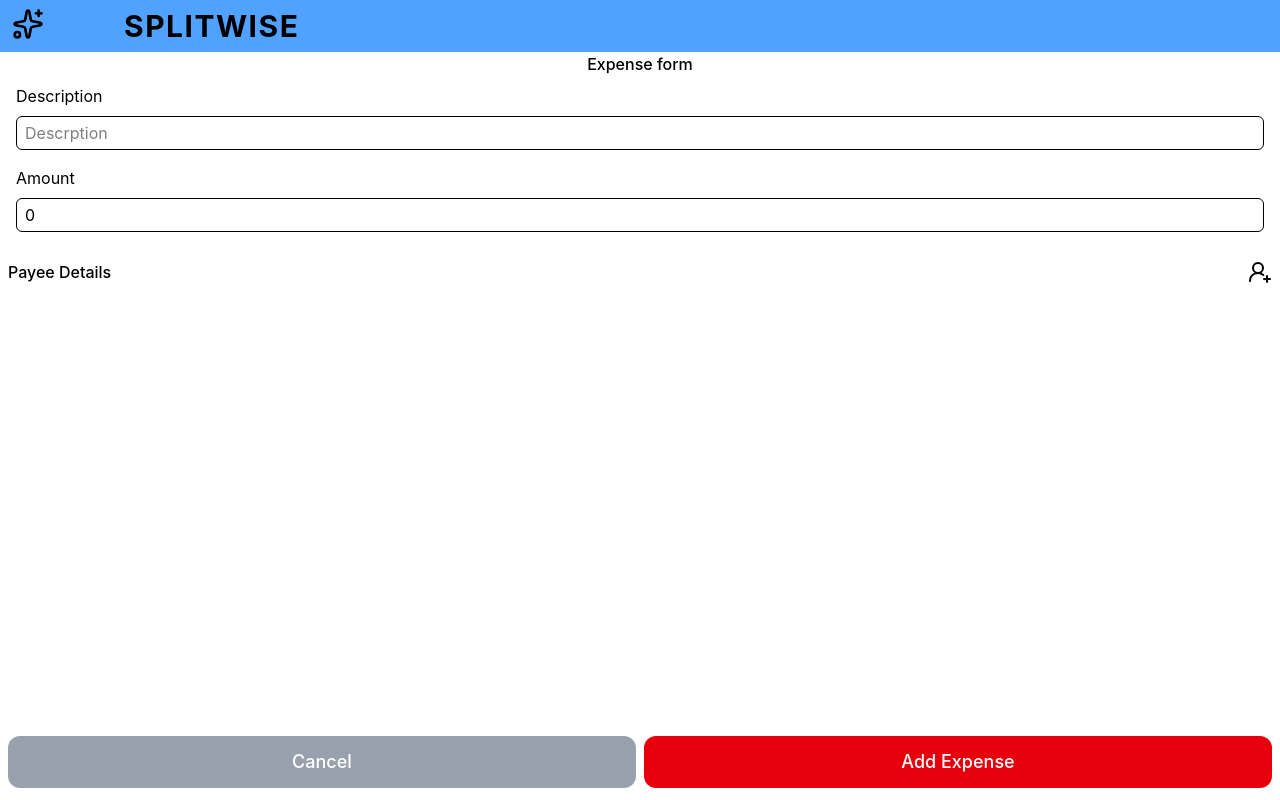
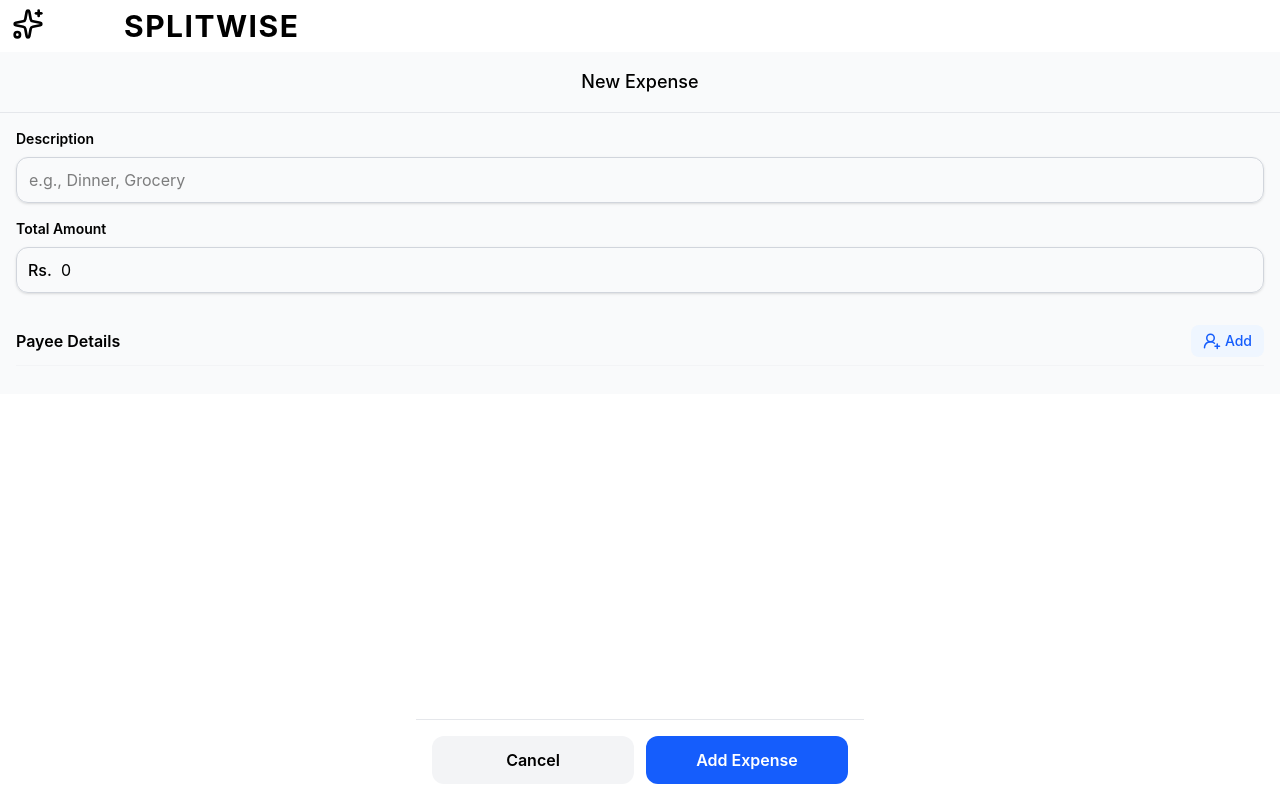
Before and after one commit to svitharana/splitwise, a React (Vite) app: page /expenses/new in a window 1280 px wide. Built offline with nearby package versions, Linux system fonts and the light colour scheme.

Commit message:
Updated Expenses Page

```diff
--- a/package.json
+++ b/package.json
@@ -10,6 +10,7 @@
     "preview": "vite preview"
   },
   "dependencies": {
+    "@headlessui/react": "^2.2.10",
     "@tailwindcss/vite": "^4.3.1",
     "lucide-react": "^1.21.0",
     "react": "^19.2.6",
--- a/src/App.tsx
+++ b/src/App.tsx
@@ -1,10 +1,11 @@
-import { Outlet, useLocation } from "react-router-dom";
+import { matchPath, Outlet, useLocation } from "react-router-dom";
 import NavBar from "./components/navBar";
 import TopHeader from "./components/topHeader";
 
 function App() {
+  const paths = ["/expenses/new", "/expenses/edit/:id"];
   const location = useLocation();
-  const hideNavBar = "/expenses/new" === location.pathname;
+  const hideNavBar = paths.some((path) => matchPath(path, location.pathname));
   return (
     <div>
       <TopHeader />
--- a/src/components/expenseForm.tsx
+++ b/src/components/expenseForm.tsx
@@ -1,17 +1,36 @@
 import { UserRoundPlus } from "lucide-react";
-import { useState } from "react";
+import { useEffect, useState } from "react";
 import PayerForm from "./payerForm";
-import { useNavigate } from "react-router-dom";
+import { useNavigate, useParams } from "react-router-dom";
 import { useTrackingStore, type PayerDetails } from "../store";
 
 export default function ExpenseForm() {
-  const addExpense = useTrackingStore((state) => state.addExpense);
+  const { addExpense, editExpense } = useTrackingStore(); // NOT FOR EDITING
+
+  const expenses = useTrackingStore((state) => state.expenses);
 
   const [description, setDescription] = useState<string>("");
   const [totalAmount, setTotalAmount] = useState<number>(0);
 
   const [payers, setPayers] = useState<PayerDetails[]>([]);
   const addPayer = () => setPayers([...payers, { userId: "", amountPaid: 0 }]);
+  const removePayer = (id: string) =>
+    setPayers(payers.filter((payer) => payer.userId !== id));
+
+  const { id } = useParams();
+
+  useEffect(() => {
+    if (id) {
+      const currentExpense = expenses.find((exp) => exp.id === id);
+      setDescription(currentExpense?.description || "");
+      setTotalAmount(currentExpense?.amount || 0);
+      setPayers(currentExpense?.payers || []);
+    } else {
+      setDescription("");
+      setTotalAmount(0);
+      setPayers([]);
+    }
+  }, [id]);
 
   let navigate = useNavigate();
 
@@ -30,38 +49,66 @@
   };
 
   return (
-    <div className="">
-      <div className="flex flex-col px-2">
-        <span className="font-medium self-center">Expense form</span>
-        <form className="flex flex-col p-2">
-          <span>Description</span>
+    <div className="flex flex-col bg-gray-50 ">
+      {/* Header */}
+      <div className="border-b border-gray-200 py-4 px-4  flex justify-center items-center">
+        <h1 className="font-medium text-lg">
+          {id ? "Edit Expense" : "New Expense"}
+        </h1>
+      </div>
+
+      <div className="flex flex-col p-4 gap-4">
+        <div className="flex flex-col gap-2">
+          <label className="text-sm font-semibold ">Description</label>
           <input
-            className="py-1 mt-2 px-2 border rounded-md"
-            placeholder="Descrption"
+            type="text"
+            className="w-full py-2.5 px-3 border border-gray-300 rounded-xl shadow-sm focus:outline-none focus:ring-2 focus:ring-blue-500 focus:border-transparent transition-all"
+            placeholder="e.g., Dinner, Grocery"
             value={description}
             onChange={(e) => setDescription(e.target.value)}
-          ></input>
-        </form>
-        <form className="flex flex-col  p-2">
-          <span>Amount</span>
+          />
+        </div>
+
+        <div className="flex flex-col gap-2">
+          <label className="text-sm font-semibold">Total Amount</label>
+          <div className="relative">
+            <span className="absolute left-3 top-1/2 -translate-y-1/2  font-medium text-base">
+              Rs.
+            </span>
             <input
-            className="py-1 mt-2 px-2 border rounded-md"
-            placeholder="Amount"
+              type="number"
+              inputMode="decimal"
+              className="w-full py-2.5 pl-11 pr-3 border border-gray-300 rounded-xl shadow-sm focus:outline-none focus:ring-2 focus:ring-blue-500 focus:border-transparent transition-all text-base"
+              placeholder="0.00"
               value={totalAmount}
               onChange={(e) => setTotalAmount(Number(e.target.value))}
-          ></input>
-        </form>
+            />
           </div>
-      <div className="mt-5 px-2 ">
-        <div className="flex flex-row justify-between ">
-          <span className="font-medium">Payee Details</span>
-          <button>
-            <UserRoundPlus size={24} onClick={addPayer} />
+        </div>
+
+        <div className="mt-4 flex flex-col gap-3">
+          <div className="flex flex-row justify-between items-center border-b border-gray-100 pb-2">
+            <h2 className="font-semibold text-base">Payee Details</h2>
+            <button
+              type="button"
+              onClick={addPayer}
+              className="flex items-center gap-1 text-sm font-medium text-blue-600 active:text-blue-800 bg-blue-50 active:bg-blue-100 px-3 py-1.5 rounded-lg transition-colors"
+            >
+              <UserRoundPlus size={18} />
+              <span>Add</span>
             </button>
           </div>
-        <div className="flex flex-col">
-          {payers?.map((_, index) => (
+
+          <div className="flex flex-col gap-3">
+            {payers?.map((payer, index) => (
+              <div
+                key={index}
+                className="bg-white p-2 border border-gray-200 rounded-xl shadow-sm"
+              >
                 <PayerForm
+                  onRemovePayer={removePayer}
+                  payerId={payer.userId}
+                  amount={payer.amountPaid}
                   onUserUpdate={(userId) =>
                     handlePayerUpdate(index, "userId", userId)
                   }
@@ -69,28 +116,42 @@
                     handlePayerUpdate(index, "amountPaid", amount)
                   }
                 />
+              </div>
             ))}
           </div>
         </div>
-      <div className="fixed bottom-0 w-full px-2 flex justify-between gap-2 py-3 font-medium text-white text-lg">
+      </div>
+
+      <div className="fixed bottom-0 left-0 right-0 max-w-md mx-auto bg-white border-t border-gray-200 px-4 py-4 flex justify-between gap-3">
         <button
-          className="w-1/2 bg-gray-400 py-3 rounded-xl"
+          type="button"
+          className="w-1/2 bg-gray-100 py-3 rounded-xl font-semibold text-base"
           onClick={() => navigate(-1)}
         >
           Cancel
         </button>
         <button
-          className="whitespace-nowrap px-2 w-1/2 bg-red-600 py-3 rounded-xl"
+          type="button"
+          className="w-1/2 bg-blue-600 active:bg-blue-700 text-white py-3 rounded-xl font-semibold transition-colors text-base"
           onClick={() => {
-            navigate(-1);
+            if (id) {
+              editExpense({
+                id: id,
+                description: description,
+                amount: totalAmount,
+                payers: payers,
+              });
+            } else {
               addExpense({
                 description: description,
                 amount: totalAmount,
                 payers: payers,
               });
+            }
+            navigate(-1);
           }}
         >
-          Add Expense
+          {id ? "Update" : "Add Expense"}
         </button>
       </div>
     </div>
--- a/src/components/payerForm.tsx
+++ b/src/components/payerForm.tsx
@@ -3,30 +3,59 @@
 import { X } from "lucide-react";
 
 interface Props {
+  payerId: string;
+  amount: number;
+  onRemovePayer: (id: string) => void;
   onUserUpdate: (val: string) => void;
   onAmountUpdate: (val: number) => void;
 }
 
-export default function PayerForm({ onUserUpdate, onAmountUpdate }: Props) {
-  const users = useTrackingStore((state) => state.users);
+export default function PayerForm({
+  onUserUpdate,
+  onAmountUpdate,
+  onRemovePayer,
+  payerId,
+  amount,
+}: Props) {
+  const { users, getUser } = useTrackingStore();
   return (
-    <form className="flex flex-row mt-3 justify-between gap-3 border items-center px-2 py-2">
+    <form className="flex flex-row gap-3 items-center px-2 py-2">
       <Select
-        className="w-50"
+        className="w-[50%] rounded-xl"
         isSearchable={false}
         placeholder="Payer..."
+        value={{ label: getUser(payerId), value: payerId }}
         options={users.map((user) => ({
           value: user.id,
           label: user.name,
         }))}
         onChange={(payer) => onUserUpdate(payer?.value || "")}
+        styles={{
+          control: (base) => ({
+            ...base,
+            borderRadius: "0.75rem",
+            paddingTop: "2px",
+            paddingBottom: "2px",
+            borderColor: "#d1d5db",
+          }),
+        }}
       />
-      <input
-        className="border py-2"
-        onChange={(e) => onAmountUpdate(Number(e.target.value))}
-        placeholder="Amount"
-      ></input>
-      <X />
+      <div className="relative w-[50%]">
+        <span className="absolute left-3 top-1/2 -translate-y-1/2  font-medium text-base">
+          Rs.
+        </span>
+        <input
+          value={amount}
+          className="w-full py-2 pl-11 border border-gray-300 rounded-xl shadow-sm focus:outline-none focus:ring-2 focus:ring-blue-500 focus:border-transparent transition-all"
+          onChange={(e) => onAmountUpdate(Number(e.target.value))}
+          placeholder="Amount"
+        ></input>
+      </div>
+      <X
+        onClick={() => onRemovePayer(payerId)}
+        size={20}
+        className="text-gray-500"
+      />
     </form>
   );
 }
--- a/src/components/topHeader.tsx
+++ b/src/components/topHeader.tsx
@@ -2,7 +2,7 @@
 
 export default function TopHeader() {
   return (
-    <header className="flex px-3 py-2 gap-20 bg-blue-400 w-full">
+    <header className="flex px-3 py-2 gap-20 w-full">
       <Sparkles size={32} />
       <span className="text-3xl uppercase tracking-wider font-bold">
         Splitwise
--- a/src/pages/expensesPage.tsx
+++ b/src/pages/expensesPage.tsx
@@ -19,7 +19,8 @@
         ))}
       </div>
       <button
-        className="fixed bottom-15 text-white bg-blue-500 rounded-full p-2 right-0  mr-5 mb-5"
+        disabled={true}
+        className="fixed bottom-15 text-white bg-blue-500 rounded-full p-2 right-0  mr-5 mb-5 shadow-lg shadow-blue-200"
         onClick={() => navigate("/expenses/new")}
       >
         <Plus size={48} />
--- a/src/pages/groupPage.tsx
+++ b/src/pages/groupPage.tsx
@@ -6,6 +6,8 @@
 export default function Group() {
   const { users, addUser } = useTrackingStore();
   const [value, setValue] = useState<string>("");
+  let [isOpen, setIsOpen] = useState<boolean>(false);
+
   return (
     <div className="mx-5">
       <div className="mt-5 ">
--- a/src/routes.tsx
+++ b/src/routes.tsx
@@ -30,6 +30,10 @@
         path: "/expenses/new",
         element: <ExpenseForm />,
       },
+      {
+        path: "/expenses/edit/:id",
+        element: <ExpenseForm />,
+      },
     ],
   },
 ]);
--- a/src/store.tsx
+++ b/src/store.tsx
@@ -26,6 +26,8 @@
   removeUser: (id: string) => void;
   getUser: (id: string) => string;
   addExpense: (expense: Omit<Expense, "id">) => void;
+  removeExpense: (id: string) => void;
+  editExpense: (expense: Expense) => void;
 }
 export const useTrackingStore = create<TrackingStore>()(
   persist(
@@ -38,7 +40,7 @@
         })),
       removeUser: (id) =>
         set((state) => ({
-          users: state.users.filter((user) => user.id != id),
+          users: state.users.filter((user) => user.id !== id),
         })),
       getUser: (id) => {
         const { users } = get();
@@ -51,6 +53,20 @@
             { ...expense, id: crypto.randomUUID() },
           ],
         })),
+      removeExpense: (id) =>
+        set((state) => ({
+          expenses: state.expenses.filter((expense) => expense.id !== id),
+        })),
+      editExpense: (updatedExpense) => {
+        set((state) => ({
+          expenses: state.expenses.map((expense) => {
+            if (expense.id === updatedExpense.id) {
+              return updatedExpense;
+            }
+            return expense;
+          }),
+        }));
+      },
     }),
     { name: "budget-tracking-storage" },
   ),
```
Also changed, not shown: src/components/addUserDialog.tsx (added, +39 -0 lines), src/components/expenseDetails.tsx (+28 -8 lines), src/components/navBar.tsx (+6 -2 lines), 1 other file (tests, documents, lock files or other folders). Lines whose indentation alone changed are shown as unchanged.
